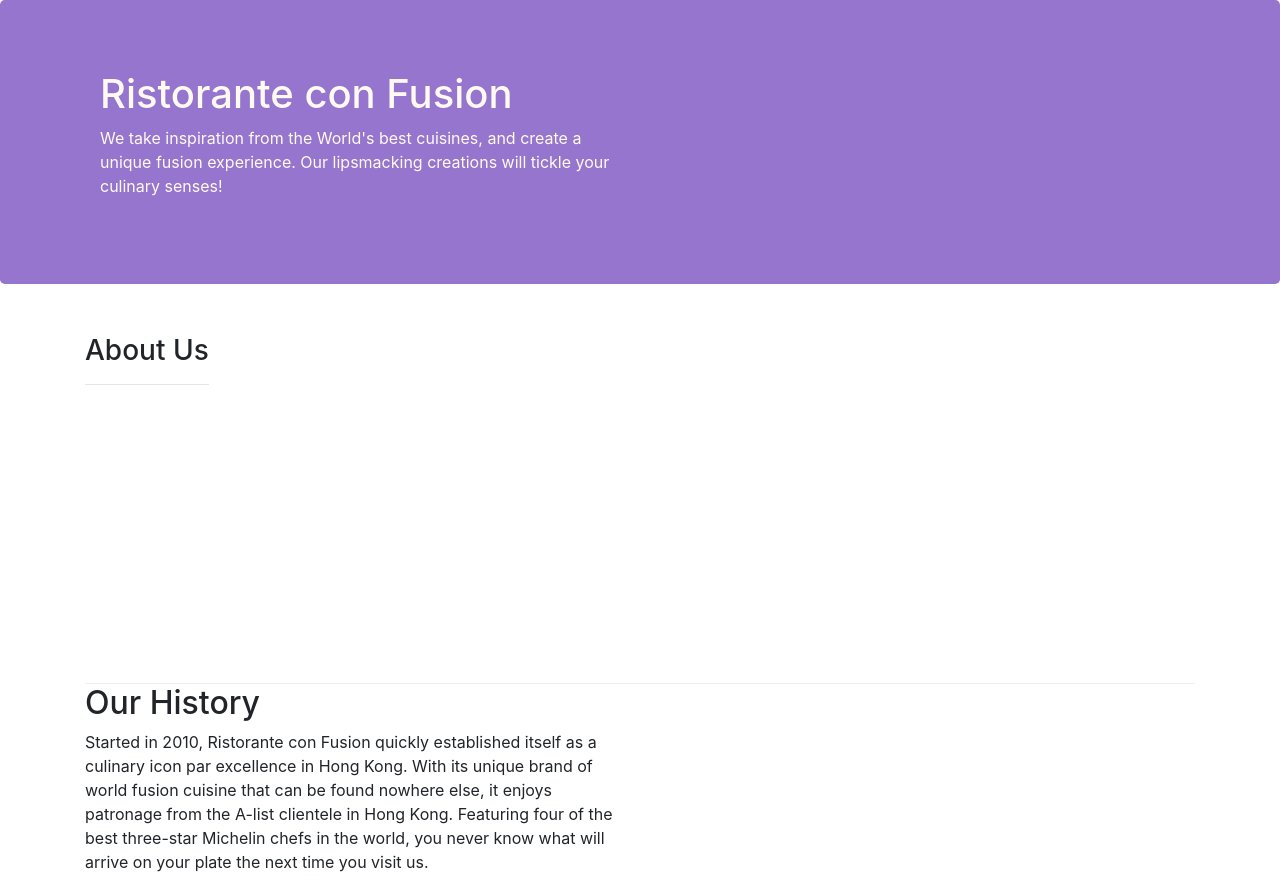
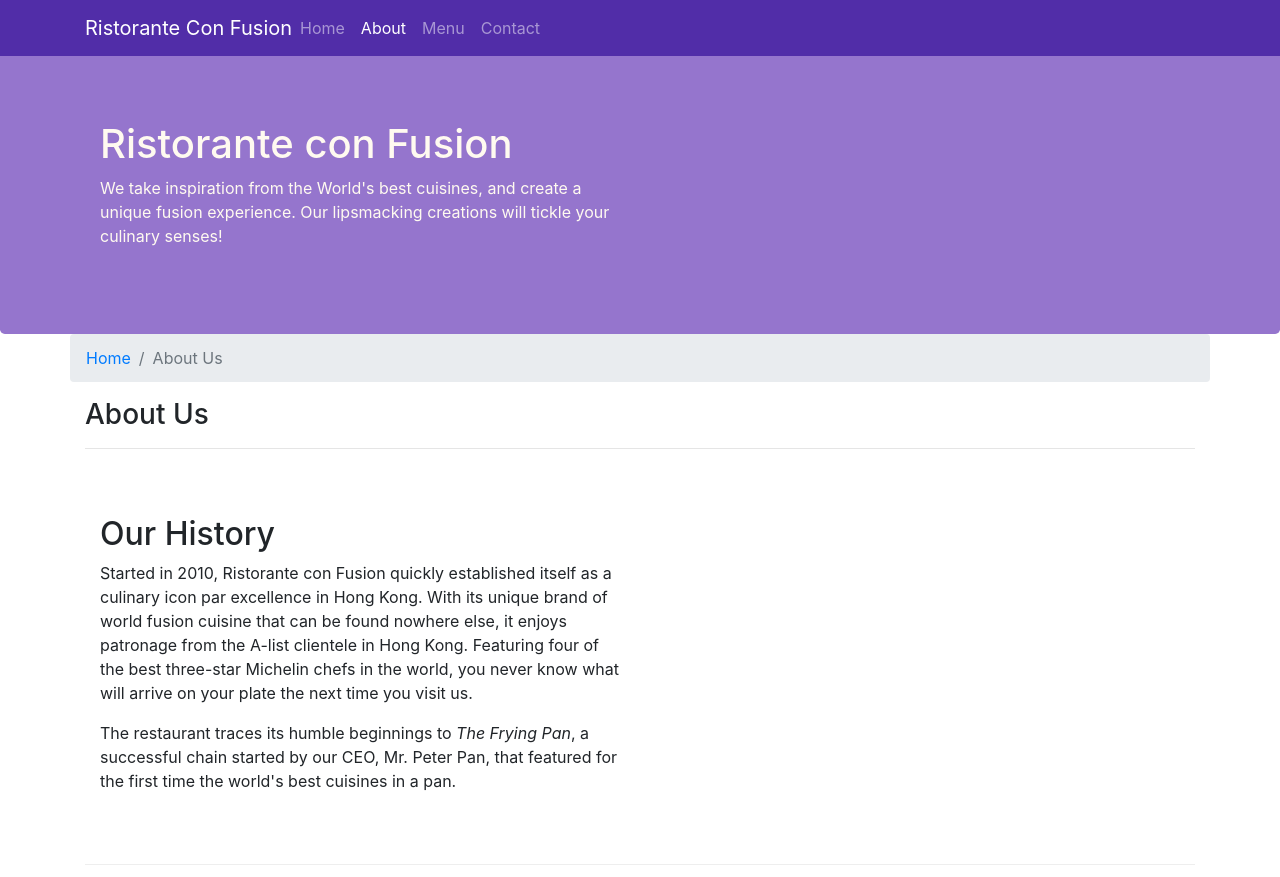
Before and after one commit to fezile-sudo/Bootstrap4, a website: page aboutus.html in a window 1280 px wide. Shown: the top 877 px of the page. Drawn offline with nearby package versions, Linux system fonts and the light colour scheme.

Commit message:
navbar and breadcrumbs

```diff
--- a/aboutus.html
+++ b/aboutus.html
@@ -15,7 +15,22 @@
 </head>
 
 <body>
-
+   <nav class="navbar navbar-dark navbar-expand-sm fixed-top">
+        <div class="container">
+            <button class="navbar-toggler" type="button" data-toggle="collapse" data-target="#Navbar">
+                <span class="navbar-toggler-icon"></span>
+            </button>
+         <a class="navbar-brand mr-auto" href="./index.html">Ristorante Con Fusion</a>
+            <div class="collapse navbar-collapse" id="Navbar">
+                <ul class="navbar-nav mr-auto">
+                    <li class="nav-item"><a class="nav-link" href="./index.html">Home</a></li>
+                    <li class="nav-item active"><a class="nav-link" href="#">About</a></li>
+                    <li class="nav-item"><a class="nav-link" href="#">Menu</a></li>
+                    <li class="nav-item"><a class="nav-link" href="#">Contact</a></li>
+                </ul>
+            </div>
+        </div>
+    </nav>
     <header class="jumbotron">
         <div class="container">
             <div class="row row-header">
@@ -30,15 +45,19 @@
     </header>
 
     <div class="container">
-        <div class="row row-content">
-            <div>
+        <div class="row">
+            <ol class="col-12 breadcrumb">
+                <li class="breadcrumb-item"><a href="./index.html">Home</a></li>
+                <li class="breadcrumb-item active">About Us</li>
+            </ol>
+            <div class="col-12">
                <h3>About Us</h3>
                <hr>
             </div>
         </div>
 
-        <div class="row">
-            <div class="col-12 col-sm-6">
+        <div class="row row-content">
+            <div class="col-sm-6">
                 <h2>Our History</h2>
                 <p>Started in 2010, Ristorante con Fusion quickly established itself as a culinary icon par excellence in Hong Kong. With its unique brand of world fusion cuisine that can be found nowhere else, it enjoys patronage from the A-list clientele in Hong Kong.  Featuring four of the best three-star Michelin chefs in the world, you never know what will arrive on your plate the next time you visit us.</p>
                 <p>The restaurant traces its humble beginnings to <em>The Frying Pan</em>, a successful chain started by our CEO, Mr. Peter Pan, that featured for the first time the world's best cuisines in a pan.</p>
@@ -48,8 +67,8 @@
         </div>
 
 
-        <div class="row">
-            <div class="col-12 col-sm-12">
+        <div class="row row-content">
+            <div class="col-sm-6">
                 <h2>Corporate Leadership</h2>
                 <h3>Peter Pan <small>Chief Epicurious Officer</small></h3>
                 <p>Our CEO, Peter, credits his hardworking East Asian immigrant parents who undertook the arduous journey to the shores of America with the intention of giving their children the best future. His mother's wizardy in the kitchen whipping up the tastiest dishes with whatever is available inexpensively at the supermarket, was his first inspiration to create the fusion cuisines for which <em>The Frying Pan</em> became well known. He brings his zeal for fusion cuisines to this restaurant, pioneering cross-cultural culinary connections.</p>
@@ -70,7 +89,7 @@
                 <div class="col-4 offset-1 col-sm-2">
                     <h5>Links</h5>
                     <ul class="list-unstyled">
-                        <li><a href="#">Home</a></li>
+                        <li><a href="./index.html">Home</a></li>
                         <li><a href="#">About</a></li>
                         <li><a href="#">Menu</a></li>
                         <li><a href="#">Contact</a></li>
--- a/css/styles.css
+++ b/css/styles.css
@@ -28,3 +28,12 @@
     margin: 0px;
     color: #0f0f0f;
 }
+
+body{
+    padding:50px 0px 0px 0px;
+    z-index:0;
+}
+
+.navbar-dark {
+     background-color: #512DA8;
+}
```
Also changed, not shown: index.html (+17 -2 lines).
